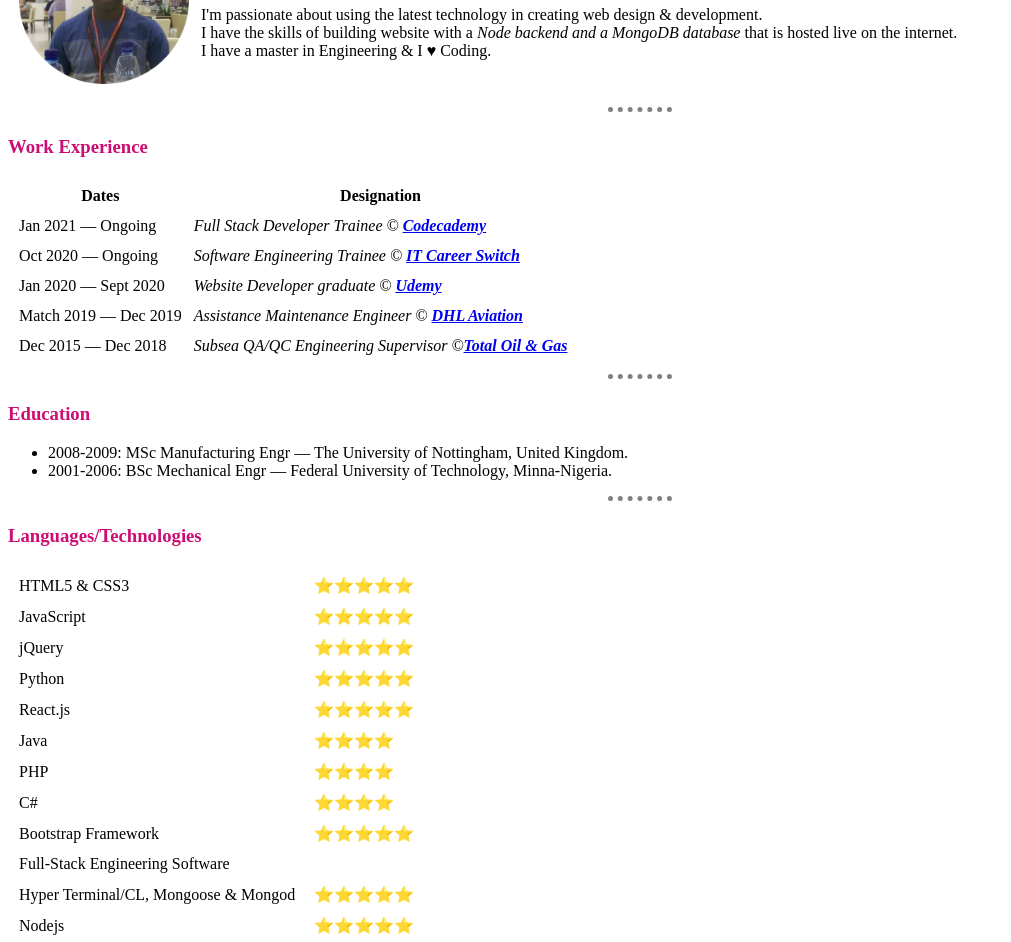
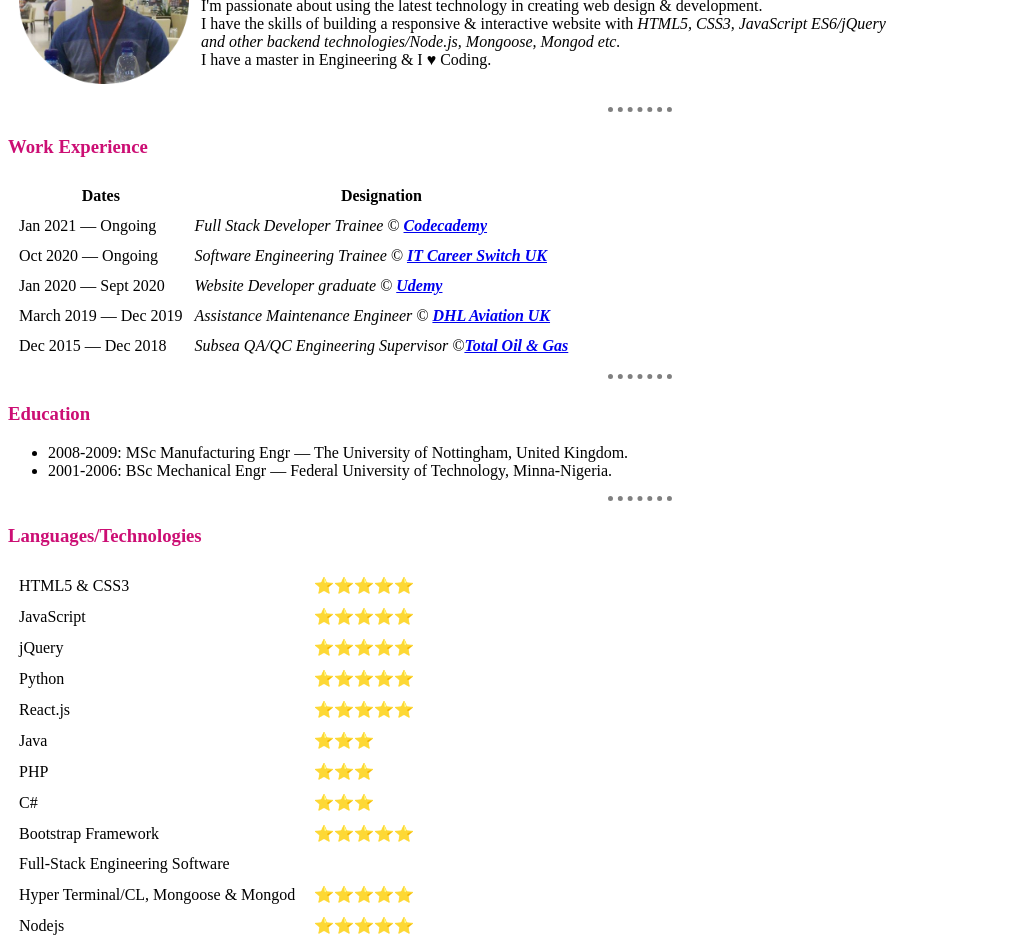
Before and after one commit to DanOlajubu/my_cv, a plain HTML site: page index.html in a window 1280 px wide. Shown: the part 105-1047 px from the top of the page, without its empty margins (0-1011 px from the left). Drawn offline with nearby package versions, Linux system fonts and the light colour scheme.

Commit message:
Add files via upload

```diff
--- a/index.html
+++ b/index.html
@@ -3,6 +3,7 @@
   <head>
     <meta charset="utf-8">
     <title>Daniel's Resume</title>
+    <!-- CSS.styles-->
     <link rel="stylesheet" href="css/styles.css">
     <link rel="icon" href="css/favicon.ico">
 
@@ -28,7 +29,8 @@
         <td><img src="images/PNG Image1.png" alt="Daniel&#39;s profile picture"></td>
         <td><h1>Kunle Daniel OLAJUBU</h1>
         <p>I&#39;m passionate about using the latest technology in creating web design &amp; development.<br>
-          I have the skills of building website with a <i>Node backend and a MongoDB database</i> that is hosted live on the internet.<br>
+          I have the skills of building a responsive &amp; interactive website with <i>HTML5, CSS3, JavaScript ES6/jQuery <br>
+          and other backend technologies/Node.js, Mongoose, Mongod etc.</i><br>
           I have a master in Engineering &amp; I ♥ Coding.</p></td>
       </tr>
     </table>
@@ -54,7 +56,7 @@
     <tbody>
       <tr>
         <td>Oct 2020 &mdash; Ongoing</td>
-        <td><em>Software Engineering Trainee &copy; <strong><a class="company" href="https://www.itcareerswitch.co.uk">IT Career Switch</a></strong></em></td>
+        <td><em>Software Engineering Trainee &copy; <strong><a class="company" href="https://www.itcareerswitch.co.uk">IT Career Switch UK</a></strong></em></td>
       </tr>
     </tbody>
 
@@ -67,8 +69,8 @@
 
     <tbody>
       <tr>
-        <td>Match 2019 &mdash; Dec 2019</td>
-        <td><em>Assistance Maintenance Engineer &copy; <strong><a class="company" href="https://www.dhl.com/">DHL Aviation</a></strong></em></td>
+        <td>March 2019 &mdash; Dec 2019</td>
+        <td><em>Assistance Maintenance Engineer &copy; <strong><a class="company" href="https://www.dhl.com/">DHL Aviation UK</a></strong></em></td>
       </tr>
     </tbody>
 
@@ -112,15 +114,15 @@
       </tr>
       <tr>
         <td>Java</td>
-        <td>⭐⭐⭐⭐</td>
+        <td>⭐⭐⭐</td>
       </tr>
       <tr>
         <td>PHP</td>
-        <td>⭐⭐⭐⭐</td>
+        <td>⭐⭐⭐</td>
       </tr>
       <tr>
         <td>C#</td>
-        <td>⭐⭐⭐⭐</td>
+        <td>⭐⭐⭐</td>
       </tr>
       <tr>
         <td>Bootstrap Framework</td>
```
